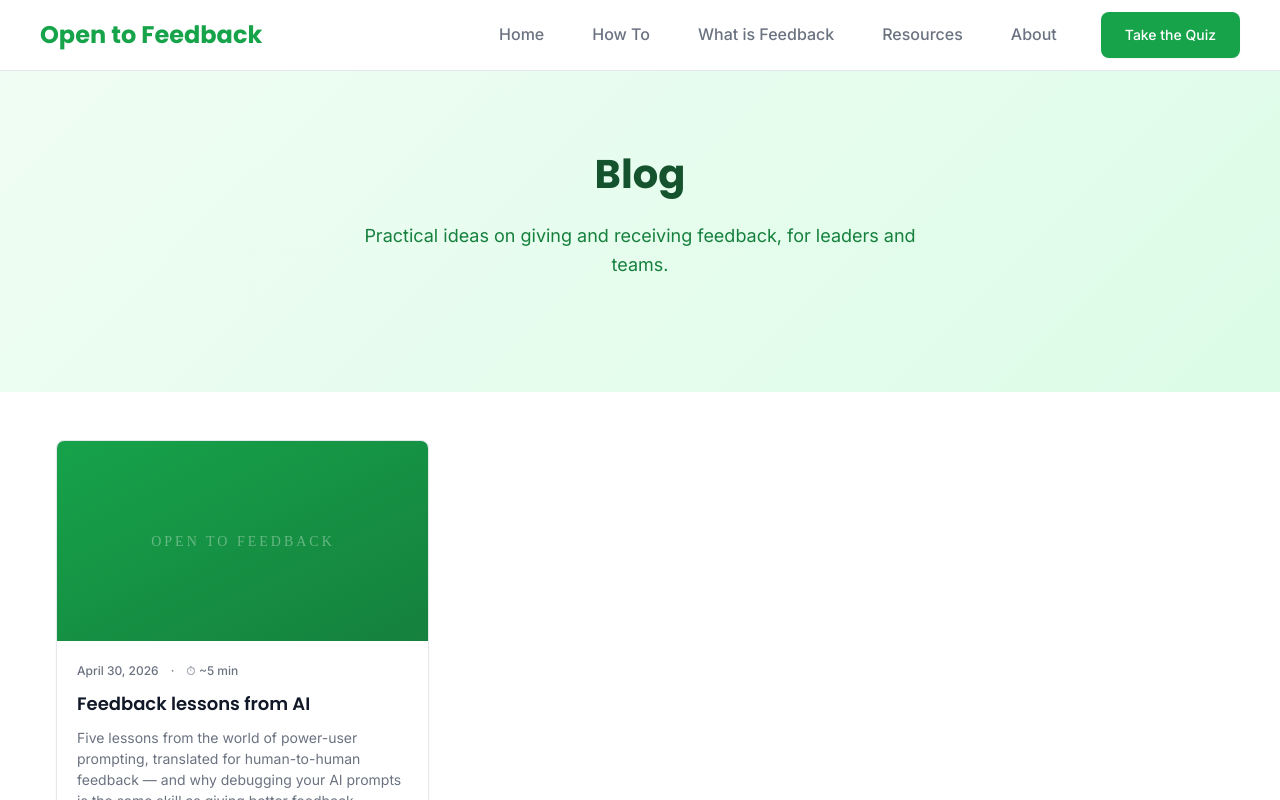
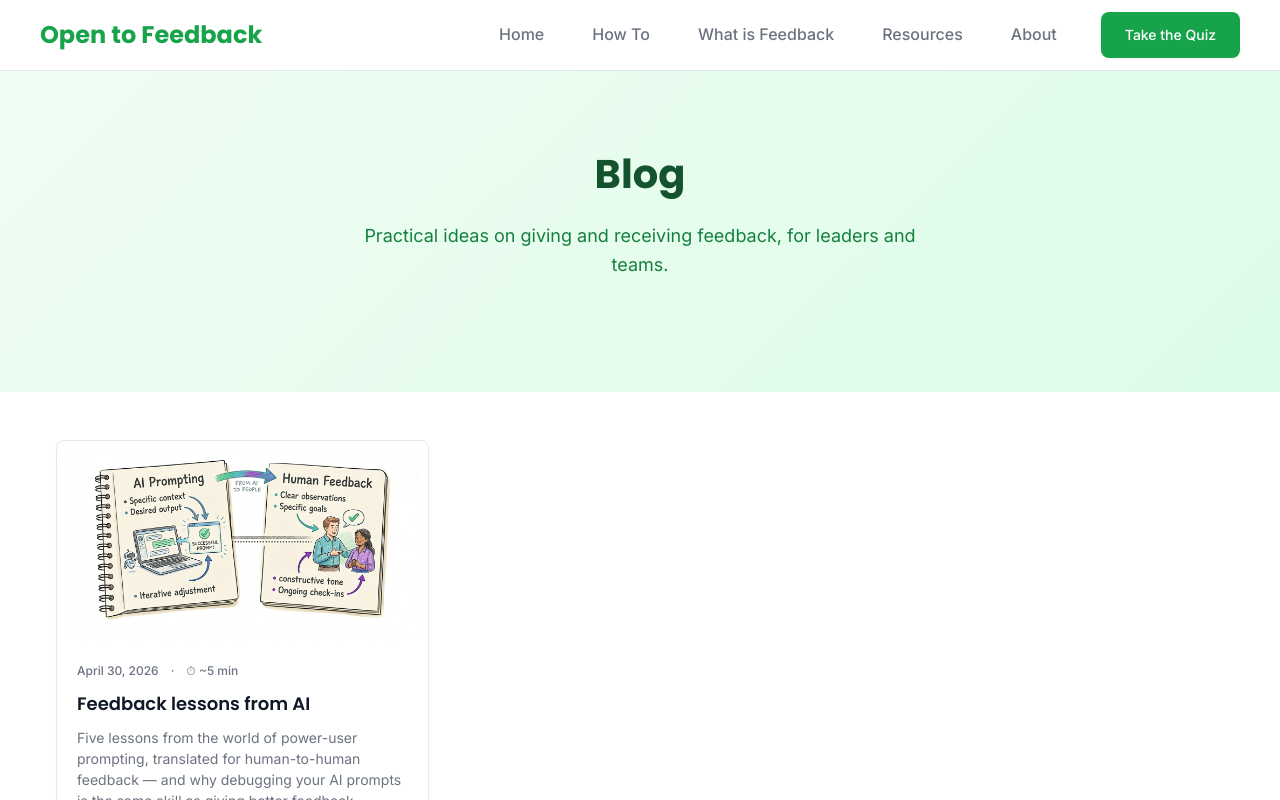
Before and after one commit to tamaroolaz-me/otf, a Next.js app: page /blog in a window 1280 px wide. Shown: the top 800 px of the page. Built offline with nearby package versions, Linux system fonts and the light colour scheme.

Commit message:
Add lessons-from-ai-prompting blog post and image

```diff
--- a/data/blog.ts
+++ b/data/blog.ts
@@ -19,7 +19,7 @@ export const posts: BlogPost[] = [
     featured: true,
     timeToRead: "~5 min",
     publishedAt: "2026-04-30",
-    thumbnail: "/images/blog-placeholder.svg",
+    thumbnail: "/images/lessons-from-ai-prompting-feedback.png",
     tags: ["Giving feedback"],
     body: `If you've spent any time trying to get Claude to write a decent email or ChatGPT to analyze a complex spreadsheet, you've likely realized that **AI isn't a mind reader.** It's a reflection of the clarity of your instructions.
 
```
Also changed, not shown: public/images/lessons-from-ai-prompting-feedback.png (added).
